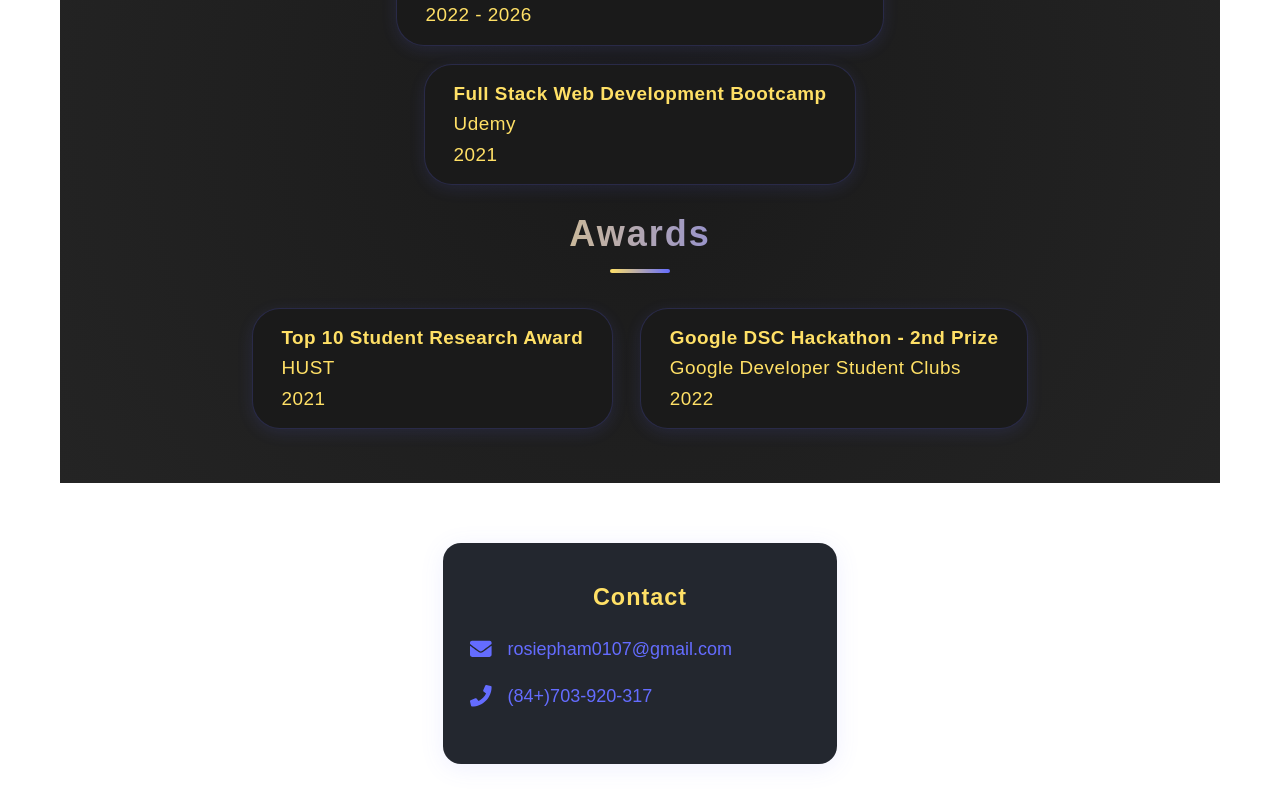
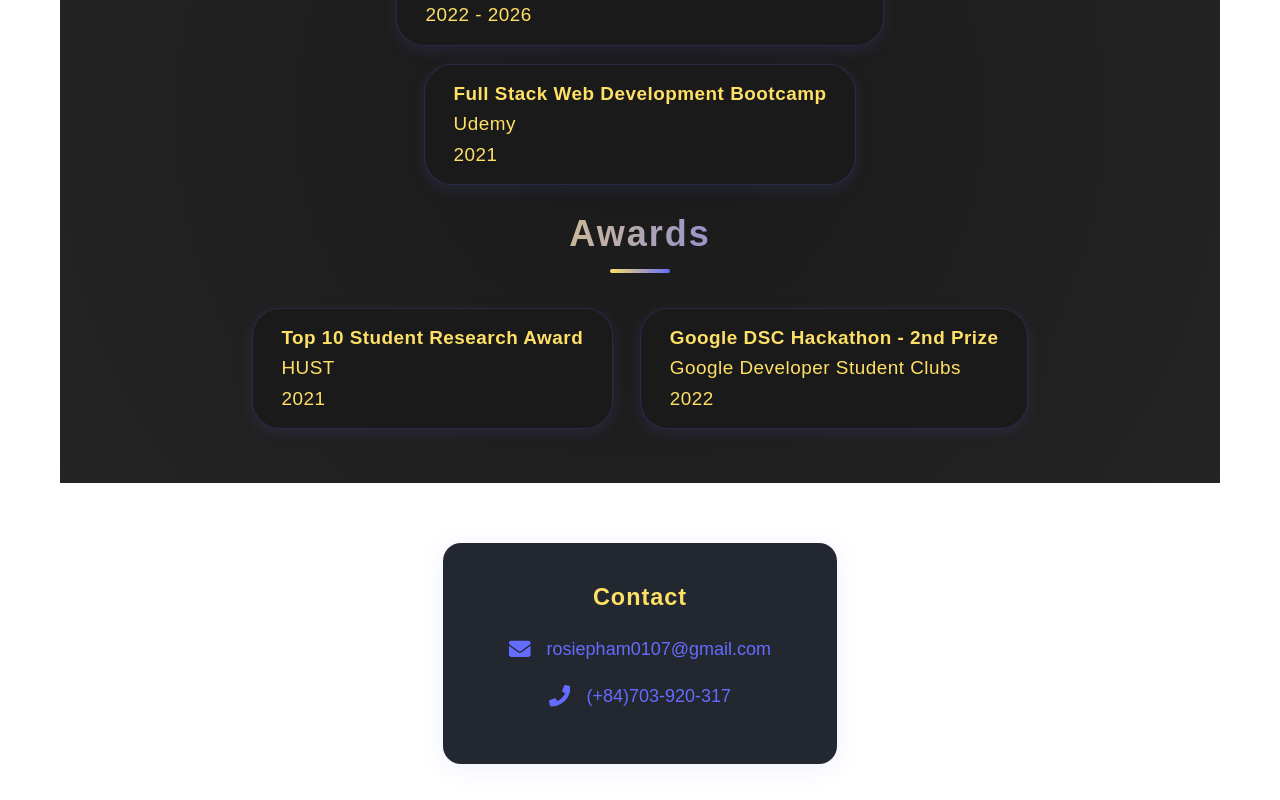
Before and after one commit to kimhongpham/kimhongpham_portfolio, a React (Vite) app: page / in a window 1280 px wide. Shown: the part 2245-3045 px from the top of the page. Built offline with nearby package versions, Linux system fonts and the light colour scheme.

Commit message:
fit footer

```diff
--- a/src/components/Footer/Footer.jsx
+++ b/src/components/Footer/Footer.jsx
@@ -18,7 +18,7 @@ const Footer = () => {
         <p>
           <FaPhone className={styles.contactIcon} />
           <a href="tel:+84703920317">
-            (84+)703-920-317
+            (+84)703-920-317
           </a>
         </p>
       </div>
--- a/src/components/Footer/Footer.module.css
+++ b/src/components/Footer/Footer.module.css
@@ -65,7 +65,7 @@
   margin: 0 auto 2rem auto;
   max-width: 340px;
   color: #ffe066;
-  text-align: left;
+  text-align: center;    /* Chỉ đổi dòng này từ left sang center */
   transition: box-shadow 0.2s;
 }
 
@@ -96,7 +96,8 @@
 .contactInfo p {
   display: flex;
   align-items: center;
-  gap: 8px; /* hoặc 10px nếu muốn rộng hơn */
+  gap: 8px;
+  justify-content: center; /* Thêm dòng này để căn giữa nội dung */
 }
 
 .contactHeader {
```
